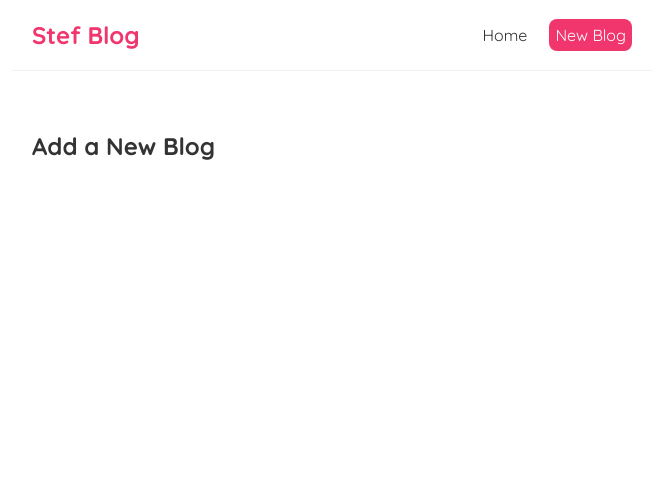
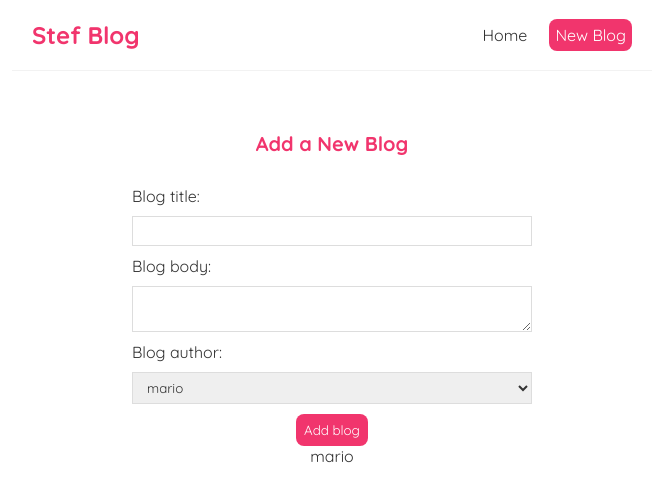
Before and after one commit to victorpuiu/My-blog, a React (Create React App) app: page /create in a window 1280 px wide. Shown: the top 502 px of the page, without its empty margins (308-971 px from the left). Built offline with nearby package versions, Linux system fonts and the light colour scheme.

Commit message:
adding Create.js component(form component)

```diff
--- a/src/components/Create.js
+++ b/src/components/Create.js
@@ -1,8 +1,52 @@
+import {useState} from "react";
+
 const Create = () => {
+
+    const [title, setTitle] = useState("");
+    const [body, setBody] = useState("");
+    const [author, setAuthor] = useState("mario");
+
+    const handleSubmit = (e) => {
+        e.preventDefault();
+
+    }
 
     return (
         <div className="create">
             <h2>Add a New Blog</h2>
+            <form onSubmit={ handleSubmit }>
+
+                <label>Blog title:</label>
+                <input
+                    type="text"
+                    required
+                    value={title}
+                    onChange={(e) => {setTitle(e.target.value)}}
+                />
+
+                <label>Blog body:</label>
+                <textarea
+                    required
+                    value={ body }
+                    onChange={ (e) => {setBody(e.target.value)}}
+                    >
+                </textarea>
+
+                <label>Blog author:</label>
+                <select
+                    value={author}
+                    onChange={(e) => {setAuthor(e.target.value)}}
+
+                >
+                    <option value="mario">mario</option>
+                    <option value="yoshi">yoshi</option>
+                </select>
+
+                <button>Add blog</button>
+                <p>{ title }</p>
+                <p>{ body }</p>
+                <p>{ author }</p>
+            </form>
         </div>
 
     );
--- a/src/index.css
+++ b/src/index.css
@@ -51,3 +51,53 @@
 .blog-preview a{
     text-decoration: none;
 }
+
+/* blog details page */
+.blog-details h2 {
+    font-size: 20px;
+    color: #f1356d;
+    margin-bottom: 10px;
+}
+.blog-details div {
+    margin: 20px 0;
+}
+/*.blog-details button {*/
+/*    background: #f1356d;*/
+/*    color: #fff;*/
+/*    border: 0;*/
+/*    padding: 8px;*/
+/*    border-radius: 8px;*/
+/*    cursor: pointer;*/
+/*}*/
+
+/* create new blog form */
+.create {
+    max-width: 400px;
+    margin: 0 auto;
+    text-align: center;
+}
+.create label {
+    text-align: left;
+    display: block;
+}
+.create h2 {
+    font-size: 20px;
+    color: #f1356d;
+    margin-bottom: 30px;
+}
+.create input, .create textarea, .create select {
+    width: 100%;
+    padding: 6px 10px;
+    margin: 10px 0;
+    border: 1px solid #ddd;
+    box-sizing: border-box;
+    display: block;
+}
+.create button {
+    background: #f1356d;
+    color: #fff;
+    border: 0;
+    padding: 8px;
+    border-radius: 8px;
+    cursor: pointer;
+}
```
